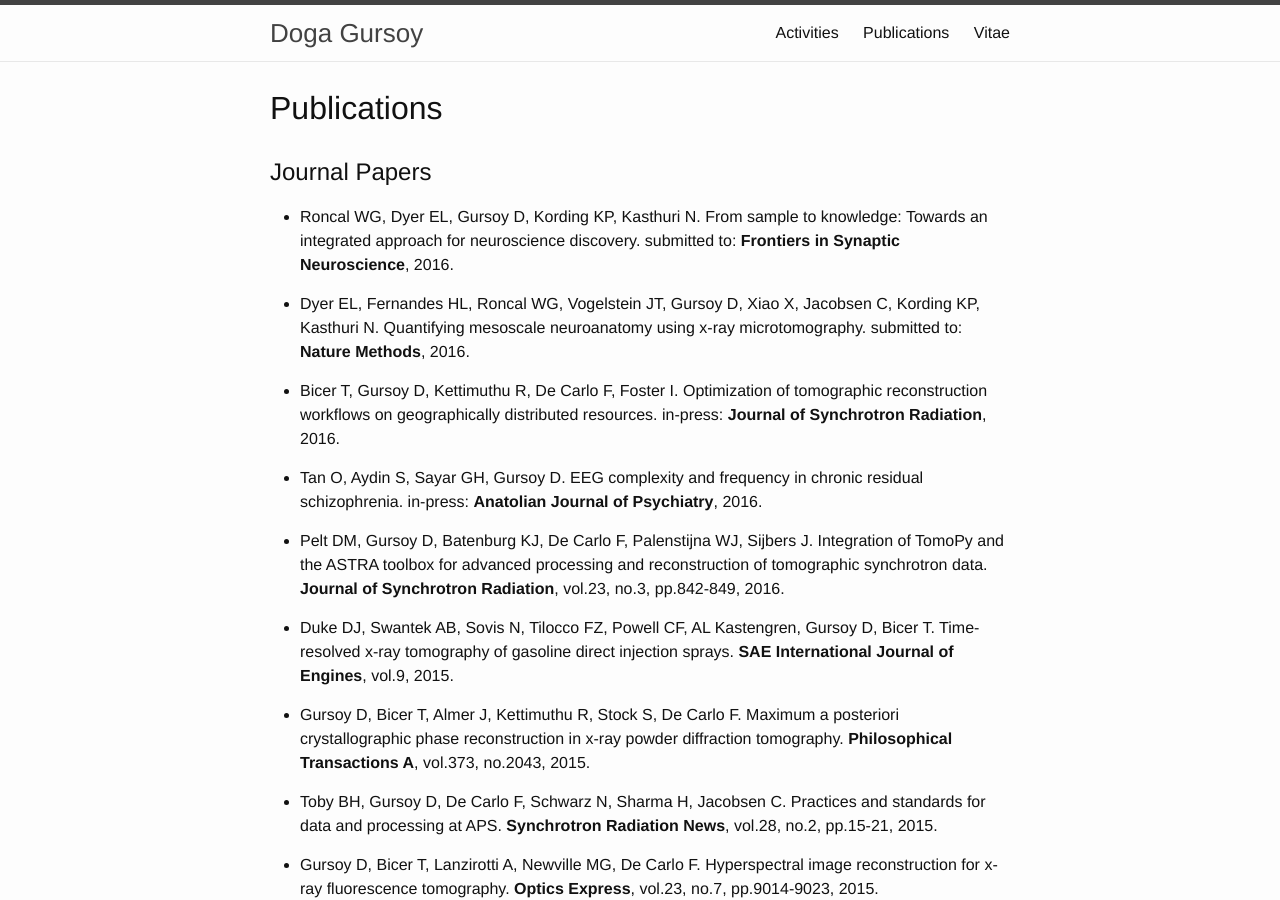
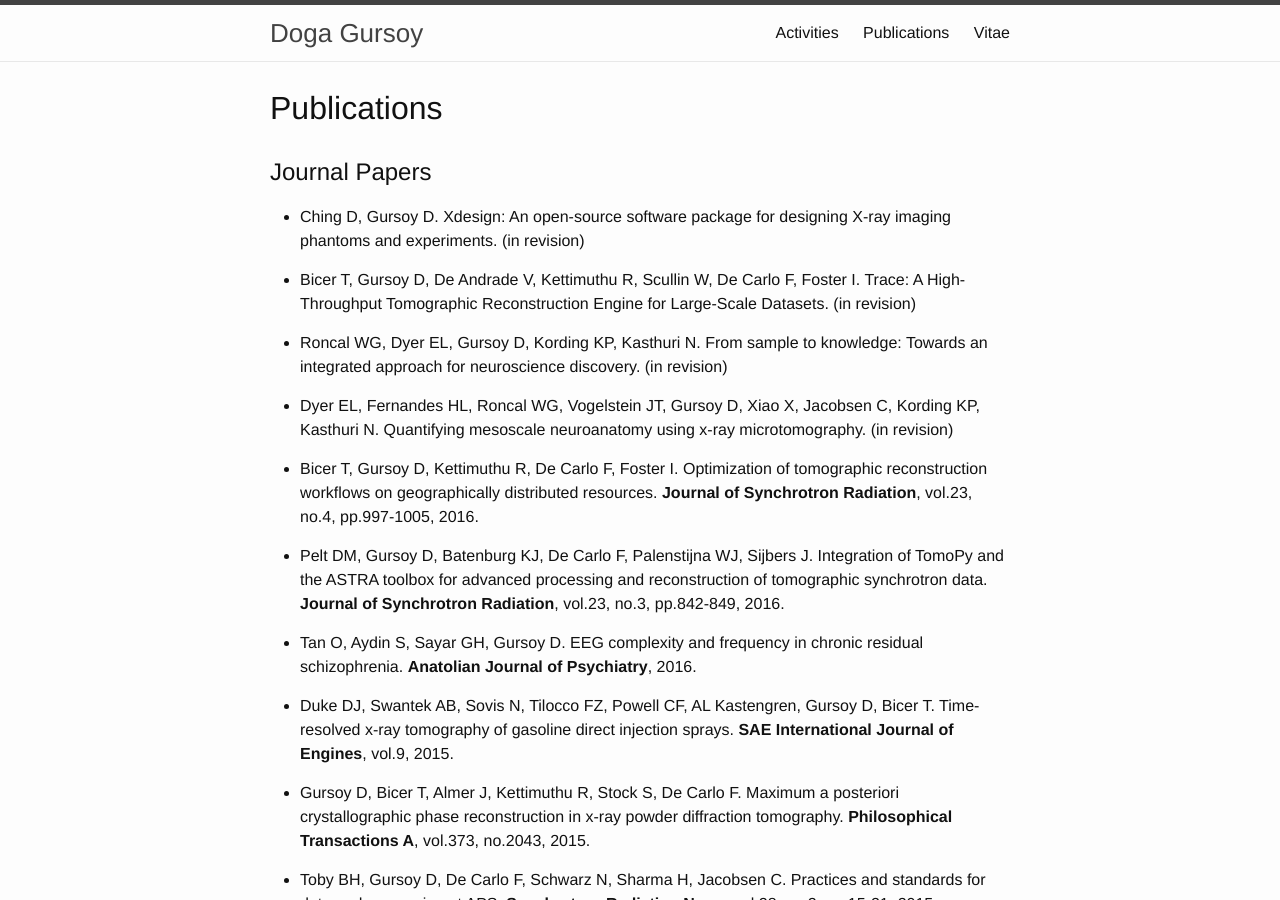
Before and after one commit to dgursoy/dgursoy, a Jekyll site: the page built from publications.md, in a window 1280 px wide and 900 px high. Built offline with Jekyll 4.4.1, drawn with Linux system fonts in a browser that asks for light colours.

Commit message:
Update publications.md

```diff
--- a/publications.md
+++ b/publications.md
@@ -5,25 +5,33 @@ title: Publications
 
 ### Journal Papers
 
+* Ching D, Gursoy D.
+Xdesign: An open-source software package for designing X-ray imaging phantoms and experiments.
+(in revision)
+
+* Bicer T, Gursoy D, De Andrade V, Kettimuthu R, Scullin W, De Carlo F, Foster I.
+Trace: A High-Throughput Tomographic Reconstruction Engine for Large-Scale Datasets.
+(in revision)
+
 * Roncal WG, Dyer EL, Gursoy D, Kording KP, Kasthuri N.
 From sample to knowledge: Towards an integrated approach for neuroscience discovery.
-submitted to: **Frontiers in Synaptic Neuroscience**, 2016.
+(in revision)
 
 * Dyer EL, Fernandes HL, Roncal WG, Vogelstein JT, Gursoy D, Xiao X, Jacobsen C, Kording KP, Kasthuri N.
 Quantifying mesoscale neuroanatomy using x-ray microtomography.
-submitted to: **Nature Methods**, 2016.
+(in revision)
 
 * Bicer T, Gursoy D, Kettimuthu R, De Carlo F, Foster I.
 Optimization of tomographic reconstruction workflows on geographically distributed resources.
-in-press: **Journal of Synchrotron Radiation**, 2016.
-
-* Tan O, Aydin S, Sayar GH, Gursoy D.
-EEG complexity and frequency in chronic residual schizophrenia.
-in-press: **Anatolian Journal of Psychiatry**, 2016.
+**Journal of Synchrotron Radiation**, vol.23, no.4, pp.997-1005, 2016.
 
 * Pelt DM, Gursoy D, Batenburg KJ, De Carlo F, Palenstijna WJ, Sijbers J.
 Integration of TomoPy and the ASTRA toolbox for advanced processing and reconstruction of tomographic synchrotron data.
 **Journal of Synchrotron Radiation**, vol.23, no.3, pp.842-849, 2016.
+
+* Tan O, Aydin S, Sayar GH, Gursoy D.
+EEG complexity and frequency in chronic residual schizophrenia.
+**Anatolian Journal of Psychiatry**, 2016.
 
 * Duke DJ, Swantek AB, Sovis N, Tilocco FZ, Powell CF, AL Kastengren, Gursoy D, Bicer T.
 Time-resolved x-ray tomography of gasoline direct injection sprays.
@@ -124,7 +132,6 @@ Second Edition, CRC Press, Author: Graham Saxby, CRC Press, **Contemporary Physi
 ### Conference Papers
 
 * Bhimji W, Bard D, Romanus M, Paul D, Ovsyannikov A, Friesen B, Bryson M, Correa J, Lockwood GK, Tsulaia V, Byna S, Farrell S, Gursoy D, Daley C, Beckner V, Straalen BV, Wright NJ, Antypas K, Prabhat. Accelerating science with the NERSC burst buffer early user program. **Cray User Meeting (CUG)**, London, UK, 2016.
-
 
 * De Andrade V, Deriy A, Wojcik M, Gursoy D, Shu D, Mooney T, Peterson K, Glowacki A, Yue K, Yang X, Vescovi R, De Carlo F.
 Full-field in-situ nano-tomography activity at the Advanced Photon Source.
```
